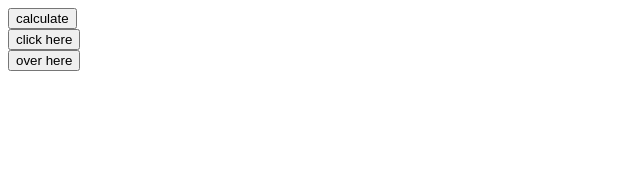
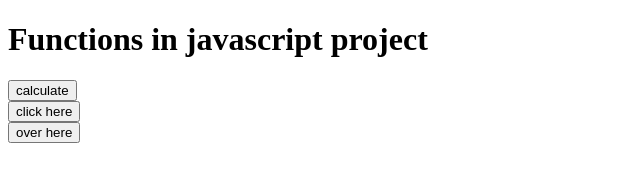
Before and after one commit to Salsawit2/js2-hm, a plain HTML site: page js2 hm/index.html in a window 1280 px wide. Shown: the whole page, without its empty margins (0-640 px from the left). Drawn offline with Linux system fonts and the light colour scheme.

Commit message:
Add files via upload

```diff
--- a/js2 hm/index.html
+++ b/js2 hm/index.html
@@ -6,6 +6,7 @@
     <title>Document</title>
 </head>
 <body>
+    <h1>Functions in javascript project</h1>
     <button onclick="myfunction(4)">calculate</button><br>
     <button onclick="addition(5,8,9)">click here</button><br>
     <button onclick="myfunction1()">over here</button>
```
